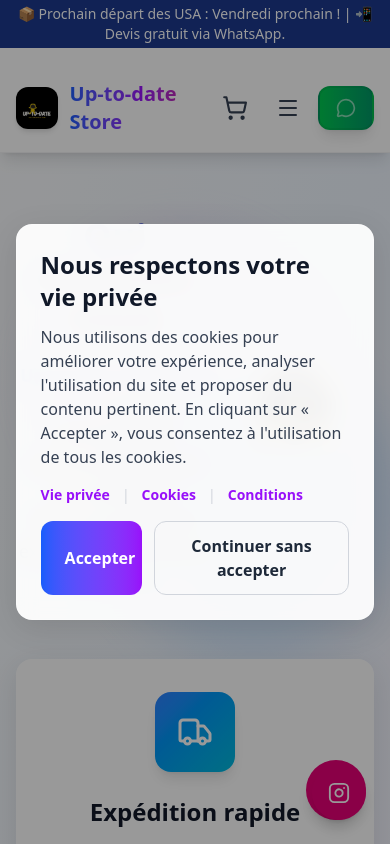
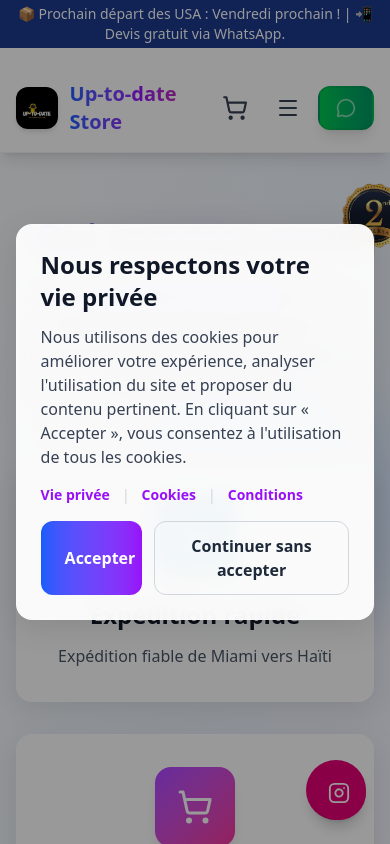
Before and after one commit to Fiedly71/up-to-date-store, a Next.js app: page / in a window 390 px wide. Shown: the top 844 px of the page. Built offline with nearby package versions, Linux system fonts and the light colour scheme.

Commit message:
modification de l'image dans la premiere section

```diff
--- a/app/page.tsx
+++ b/app/page.tsx
@@ -122,7 +122,7 @@ export default function Home() {
         </div>
 
         <div className="max-w-7xl mx-auto px-4 sm:px-6 lg:px-8 relative z-10">
-          <div className="flex justify-between items-center mb-16 animate-fadeInUp">
+          <div className="relative mb-16 animate-fadeInUp">
             <div className="text-center">
               <h2 className="text-4xl sm:text-6xl font-extrabold mb-6">
                 <span className="gradient-text">Qui sommes-nous</span>
@@ -131,11 +131,11 @@ export default function Home() {
                 <span className="font-bold bg-gradient-to-r from-blue-600 to-purple-600 bg-clip-text text-transparent">Up-to-date Electronic Store</span> est votre partenaire de confiance pour tous vos besoins en électronique et vos exigences d'expédition vers Haïti.
               </p>
             </div>
-            <div className="flex-shrink-0">
+            <div className="absolute top-0 right-0 transform translate-x-1/2 -translate-y-1/2 sm:translate-x-0 sm:translate-y-0">
               <img
                 src="/2nd.png"
                 alt="2nd Anniversary Celebration"
-                className="h-40 object-contain"
+                className="h-32 sm:h-40 object-contain"
               />
             </div>
           </div>
```
